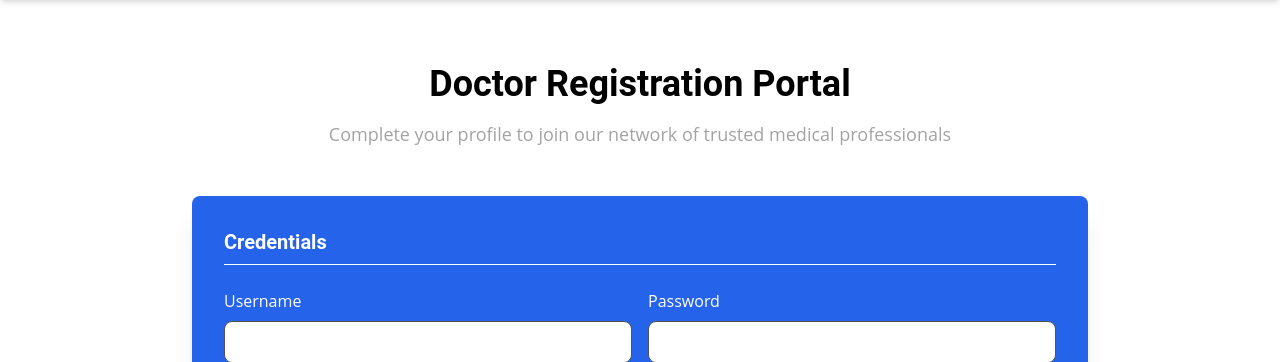
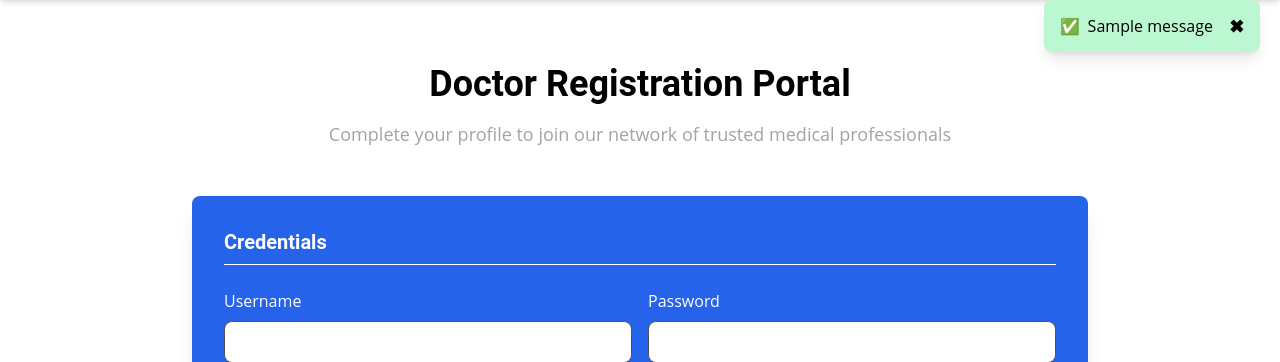
Before and after one commit to Jajnesh/MedIntel, a Django app: page /accounts/signup_doctor in a window 1280 px wide. Shown: the part 64-426 px from the top of the page. Run offline with Django 5.2, Linux system fonts and the light colour scheme; tables that the repository leaves empty hold one stand-in row (values such as "Sample post"); one stand-in notice (Sample message) is shown; some libraries are stand-ins or nearby versions.

Commit message:
Used proper error messages popup with unique message in specified fields

```diff
--- a/accounts/views.py
+++ b/accounts/views.py
@@ -3,7 +3,6 @@ from django.contrib import messages
 from django.contrib.auth.models import User
 from django.contrib.auth import authenticate, login, logout
 from django.views.decorators.cache import never_cache
-
 from main_app.models import Doctor, Document
 
 # Create your views here.
@@ -40,14 +39,30 @@ def signup_doctor(request):
             specialization = other_specialization
 
         if User.objects.filter(username=username).exists():
-            messages.info(request, "Username already taken")
+            messages.error(request, "Username already taken")
             print(f"Username '{username}' is already taken.")
             return redirect('signup_doctor')
 
         elif User.objects.filter(email=email).exists():
-            messages.info(request, "Email already taken")
+            messages.error(request, "Email already taken")
             print(f"Email '{email}' is already taken.")
             return redirect('signup_doctor')
+
+        elif Doctor.objects.filter(aadhar_no=aadhar_no).exists():
+            messages.error(request, "Aadhar no should be unique !!")
+            print(f"Aadhar '{aadhar_no}' is already taken.")
+            return redirect('signup_doctor')
+
+        elif Doctor.objects.filter(medical_license_no=medical_license_no).exists():
+            messages.error(request, "Already taken. Medical License no should be unique !!")
+            print(f"License no'{medical_license_no}' is already taken.")
+            return redirect('signup_doctor')
+
+        elif Doctor.objects.filter(registration_no=registration_no).exists():
+            messages.error(request, "Already taken. Registration no should be unique !!")
+            print(f"Registration no '{registration_no}' is already taken.")
+            return redirect('signup_doctor')
+
 
         else:
             user = User.objects.create_user(username=username, password=password, email=email, first_name=fname, last_name=lname)
@@ -77,13 +92,13 @@ def signup_doctor(request):
             )
             new_doctor.save()
 
-            messages.info(request, "Registration successful! Wait for admin approval.")
+            messages.success(request, "Registration successful! Wait for admin approval.")
             return redirect('home')
 
 @never_cache
 def signin_doctor(request):
     if request.method == 'GET':
-       return render(request,'doctor/signin.html')
+       return render(request,'doctor/sign_in.html')
 
     if request.method == 'POST':
         username =  request.POST.get('username')
@@ -100,5 +115,5 @@ def signin_doctor(request):
                 return redirect('signin_doctor')
 
         else :
-            messages.info(request,'Invalid credentials')
+            messages.error(request,'Invalid credentials')
             return redirect('signin_doctor')
--- a/templates/doctor/sign_up.html
+++ b/templates/doctor/sign_up.html
@@ -218,6 +218,29 @@
 <!-- Page Content -->
 {% block content %}
 <div id="root">
+    {% if messages %}
+    <div class="fixed top-15 right-5 space-y-2 z-50">
+        {% for message in messages %}
+            <div class="flex items-center justify-between px-4 py-3 rounded-lg shadow-lg text-dark
+                {% if message.tags == 'success' %} bg-green-200 {% elif message.tags == 'error' %} bg-red-200 {% else %} bg-blue-200 {% endif %}">
+                <!-- ✅ Tick Icon -->
+                <div class="flex items-center">
+                    {% if message.tags == 'success' %}
+                        <span class="mr-2">✅</span>
+                    {% elif message.tags == 'error' %}
+                        <span class="mr-2">❌</span>
+                    {% else %}
+                        <span class="mr-2">ℹ️</span>
+                    {% endif %}
+                    <span>{{ message }}</span>
+                </div>
+
+<!-- ❌ Close Button -->
+                <button onclick="this.parentElement.remove()" class="ml-4 text-lg font-bold tex-dark">✖</button>
+            </div>
+        {% endfor %}
+    </div>
+    {% endif %}
 <section id="registration-form" class="py-16">
     <div class="container mx-auto px-4">
         <div class="max-w-4xl mx-auto">
```
Also changed, not shown: templates/homepage/index.html (+22 -0 lines). Lines whose indentation alone changed are shown as unchanged.
